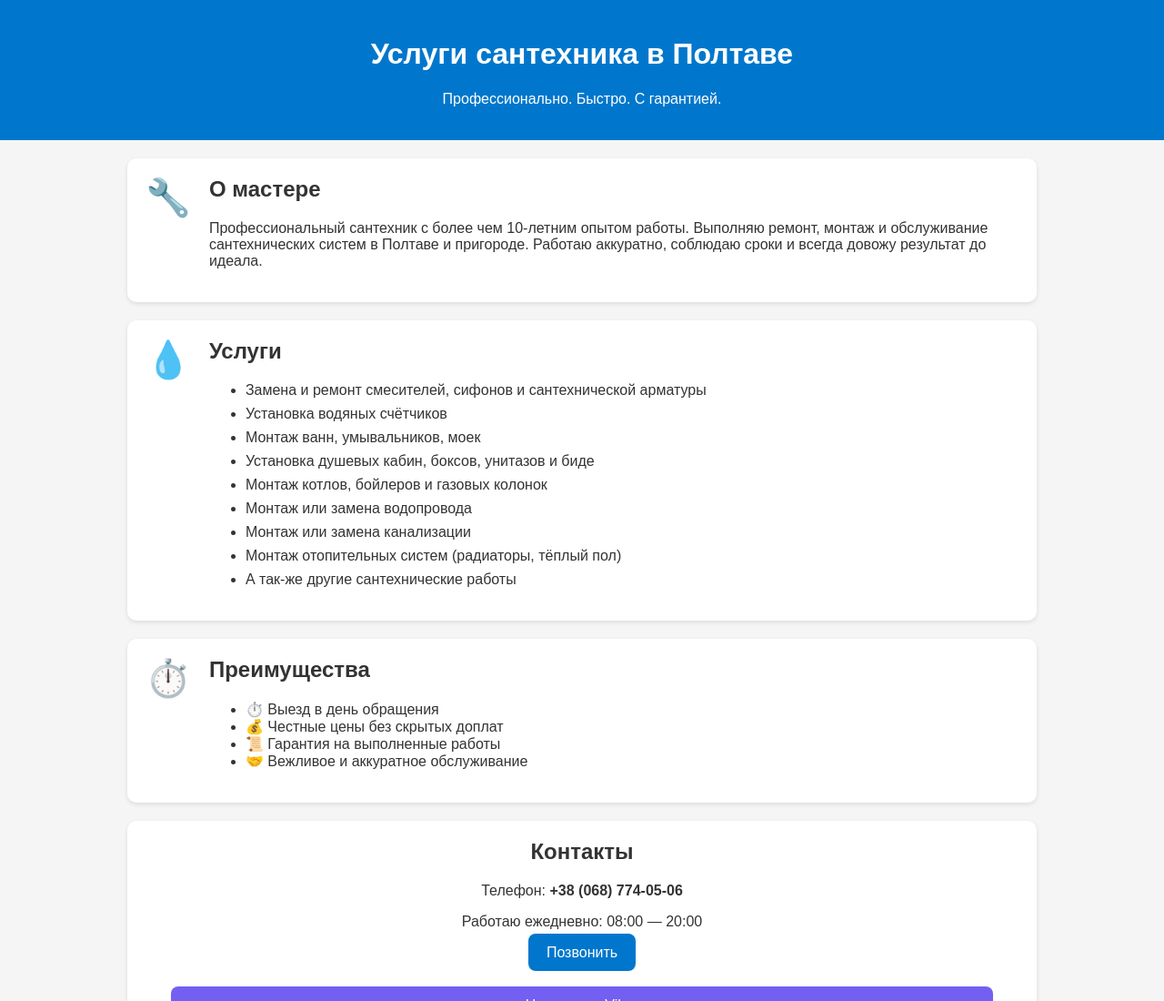
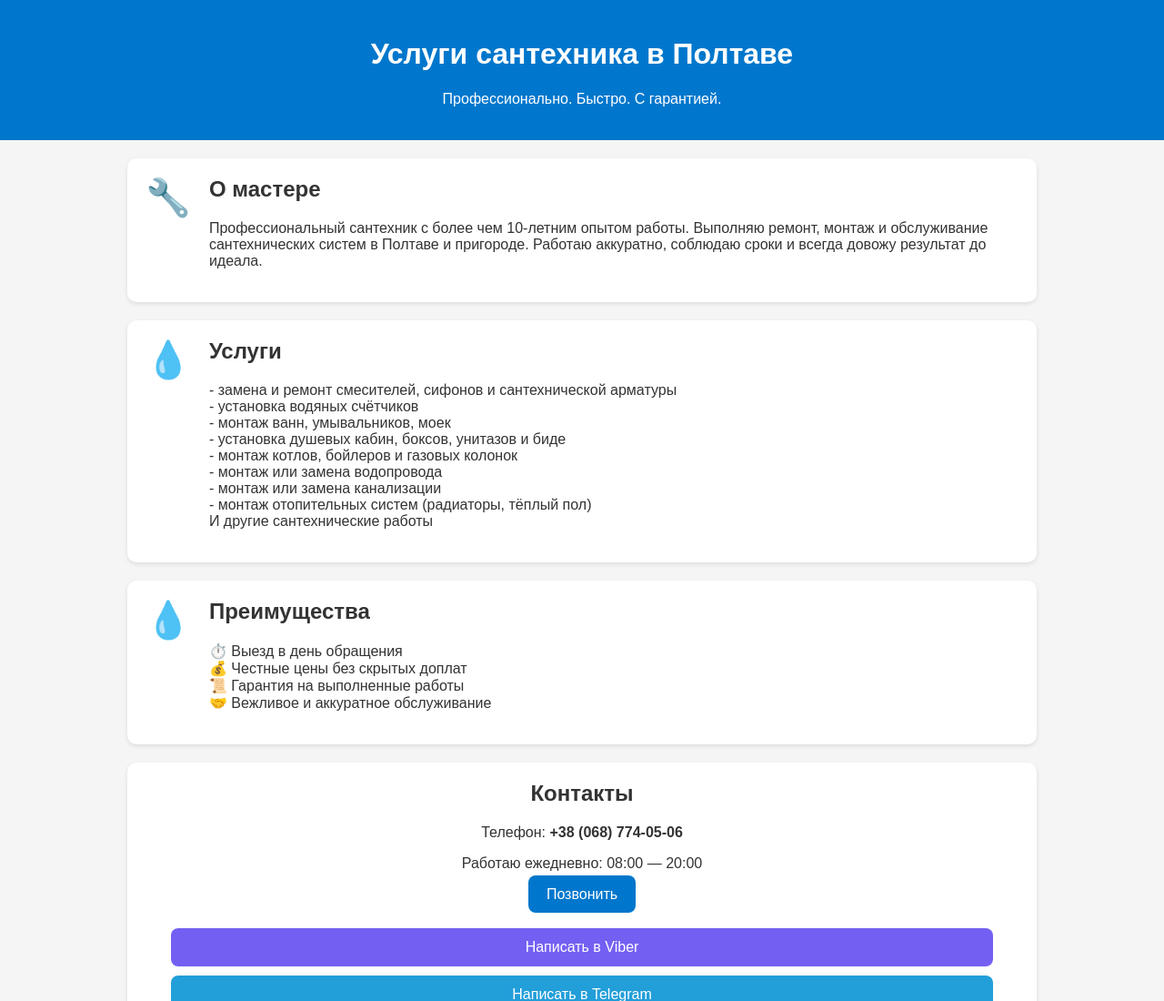
Before and after one commit to belyj205-hue/github.io, a plain HTML site: page index.html in a window 1280 px wide. Shown: the top 1100 px of the page at 91% size. Drawn offline with Linux system fonts and the light colour scheme.

Commit message:
index.html

```diff
--- a/index.html
+++ b/index.html
@@ -40,36 +40,34 @@
       </div>
     </div>
 
-    <!-- БЛОК УСЛУГИ -->
+ <!-- БЛОК УСЛУГИ -->
     <div class="block block-with-icon">
       <div style="font-size:40px;">💧</div>
       <div class="text-content">
         <h2>Услуги</h2>
-        <ul class="services-list">
-          <li> Замена и ремонт смесителей, сифонов и сантехнической арматуры</li>
-          <li> Установка водяных счётчиков</li>
-          <li> Монтаж ванн, умывальников, моек</li>
-          <li> Установка душевых кабин, боксов, унитазов и биде</li>
-          <li> Монтаж котлов, бойлеров и газовых колонок</li>
-          <li> Монтаж или замена водопровода</li>
-          <li> Монтаж или замена канализации</li>
-          <li> Монтаж отопительных систем (радиаторы, тёплый пол)</li>
-          <li> А так-же другие сантехнические работы</li>
-        </ul>
+        <p>- замена и ремонт смесителей, сифонов и сантехнической арматуры<br>
+           - установка водяных счётчиков<br>
+           - монтаж ванн, умывальников, моек<br>
+           - установка душевых кабин, боксов, унитазов и биде<br>
+           - монтаж котлов, бойлеров и газовых колонок<br>
+           - монтаж или замена водопровода<br>
+           - монтаж или замена канализации<br>
+           - монтаж отопительных систем (радиаторы, тёплый пол)<br>
+           И другие сантехнические работы</p>
       </div>
     </div>
 
     <!-- БЛОК ПРЕИМУЩЕСТВА -->
-    <div class="block block-with-icon">
-      <div style="font-size:40px;">⏱️</div>
+      <div class="block block-with-icon">
+      <div style="font-size:40px;">💧</div>
       <div class="text-content">
         <h2>Преимущества</h2>
-        <ul>
-          <li>⏱️ Выезд в день обращения</li>
-          <li>💰 Честные цены без скрытых доплат</li>
-          <li>📜 Гарантия на выполненные работы</li>
-          <li>🤝 Вежливое и аккуратное обслуживание</li>
-        </ul>
+        <p>
+          ⏱️ Выезд в день обращения<br>
+          💰 Честные цены без скрытых доплат<br>
+          📜 Гарантия на выполненные работы<br>
+          🤝 Вежливое и аккуратное обслуживание<br>
+        </p>
       </div>
     </div>
 
```
